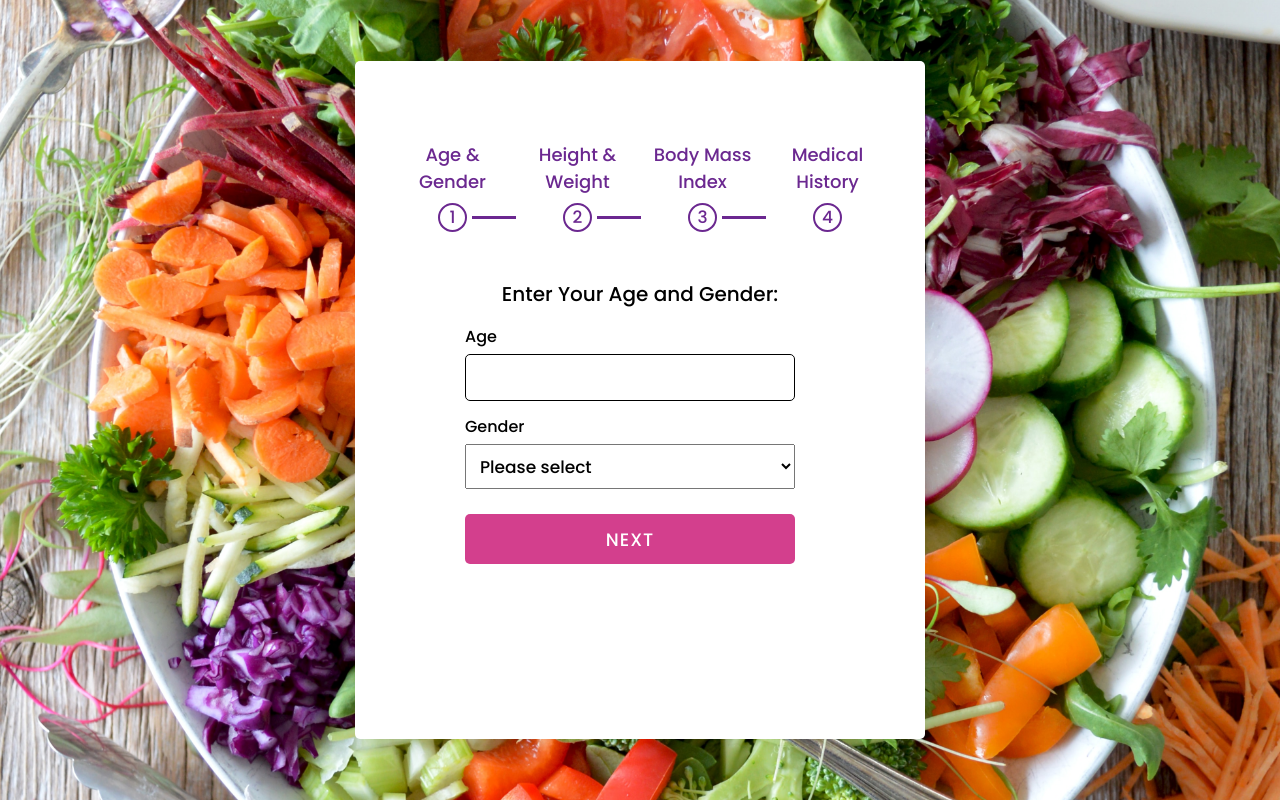
After one commit to fatima22masood/NutriDiet-E-Nutritionist-and-Dietician-, a Flask app: template templates/ques.html in a window 1280 px wide. The commit adds this page. Run offline with Flask 2, Linux system fonts and the light colour scheme; the template is opened without the code that fills it, so the values that code supplies are empty; some libraries are stand-ins or nearby versions.

Commit message:
Add files via upload

```diff
--- /dev/null
+++ b/templates/ques.html
@@ -0,0 +1,137 @@
+<!DOCTYPE html>
+<html lang="en" dir="ltr">
+  <head>
+    <meta charset="utf-8" />
+    <title>NutriDiet | E-nutritionist and Dietician</title>
+    <link
+      rel="stylesheet"
+      href="{{ url_for('static', filename='css/style2.css')}}"
+    />
+    <script src="https://kit.fontawesome.com/a076d05399.js"></script>
+  </head>
+
+  <body onload="myFunction()">
+    <div id="loading"></div>
+    <div class="container">
+      <!-- <header>Personal Information</header>-->
+      <div class="progress-bar">
+        <div class="step">
+          <p>Age & Gender</p>
+          <div class="bullet">
+            <span>1</span>
+          </div>
+          <div class="check fas fa-check"></div>
+        </div>
+        <div class="step">
+          <p>Height & Weight</p>
+          <div class="bullet">
+            <span>2</span>
+          </div>
+          <div class="check fas fa-check"></div>
+        </div>
+        <div class="step">
+          <p>Body Mass Index</p>
+          <div class="bullet">
+            <span>3</span>
+          </div>
+          <div class="check fas fa-check"></div>
+        </div>
+        <div class="step">
+          <p>Medical History</p>
+          <div class="bullet">
+            <span>4</span>
+          </div>
+          <div class="check fas fa-check"></div>
+        </div>
+      </div>
+      <div class="form-container">
+        <div class="form-outer">
+          <form action="#">
+            <div class="page slide-page">
+              <div class="title">Enter Your Age and Gender:</div>
+              <div class="field">
+                <div class="label">Age</div>
+                <input
+                  type="text"
+                  class="text-input"
+                  id="age"
+                  autocomplete="off"
+                  required
+                />
+              </div>
+              <div class="field">
+                <div class="label">Gender</div>
+                <select>
+                  <option>Please select</option>
+                  <option>Male</option>
+                  <option>Female</option>
+                </select>
+              </div>
+              <div class="field">
+                <button class="firstNext next">Next</button>
+              </div>
+            </div>
+
+            <div class="page">
+              <div class="title">Enter your Height and Weight:</div>
+              <div class="field">
+                <div class="label">Height(cm)</div>
+                <input type="Number" id="height" required />
+              </div>
+              <div class="field">
+                <div class="label">Weight(kg)</div>
+                <input type="Number" id="weight" required />
+              </div>
+
+              <div class="field btns">
+                <button class="prev-1 prev">Previous</button>
+                <button class="next-1 next">Next</button>
+              </div>
+            </div>
+
+            <div class="page">
+              <div class="result">
+                <input value="Calculate" id="calculate" />
+                <div id="yourBMI">Your BMI Is : <span>00</span></div>
+                <p class="comment"></p>
+              </div>
+              <div class="field btns">
+                <button class="prev-2 prev">Previous</button>
+                <button class="next-2 next">Next</button>
+              </div>
+            </div>
+
+            <div class="page">
+              <div class="title">
+                Please select from the option given below if any:
+              </div>
+              <div class="field">
+                <select>
+                  <option>Please Select</option>
+                  <option>Arthritic Patient</option>
+                  <option>Heart Patient</option>
+                  <option>Diabetic Patient</option>
+                </select>
+              </div>
+              <div class="title">Are you Pregnant?</div>
+              <div class="field">
+                <select>
+                  <option>Please Select</option>
+                  <option>First Trimister</option>
+                  <option>Second Trimister</option>
+                  <option>Third Trimister</option>
+                </select>
+              </div>
+              <div class="field btns">
+                <button class="prev-3 prev">Previous</button>
+                <button class="submit">Submit</button>
+              </div>
+            </div>
+          </form>
+        </div>
+      </div>
+    </div>
+    <script src="{{ url_for('static', filename='js/ques.js')}}"></script>
+    <script src="{{ url_for('static', filename='js/script.js')}}"></script>
+  </body>
+</html>
```
Also changed, not shown: templates/about.html (+11 -76 lines), templates/contact.html (+7 -7 lines), templates/index.html (+6 -6 lines), templates/layout.html (+33 -24 lines).
